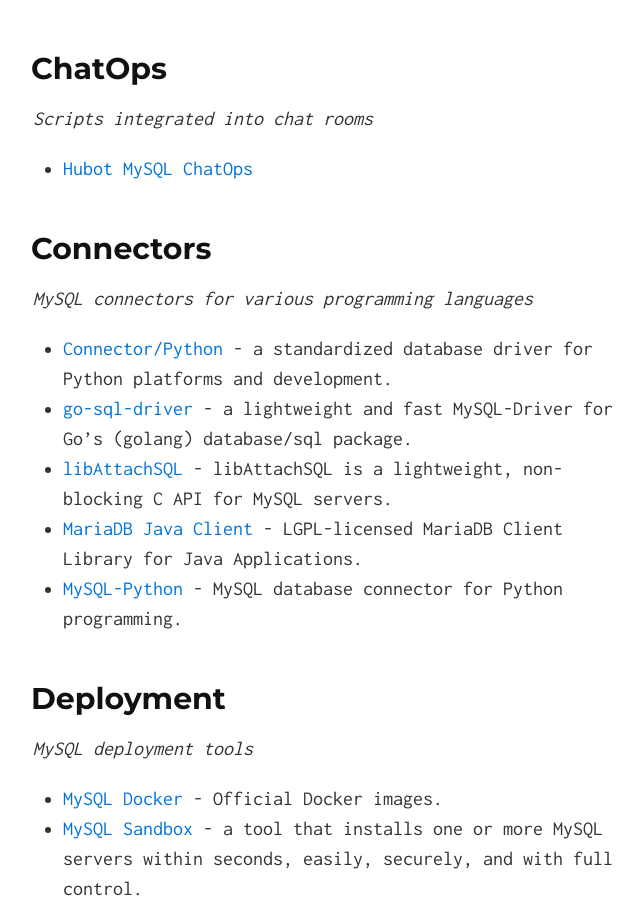
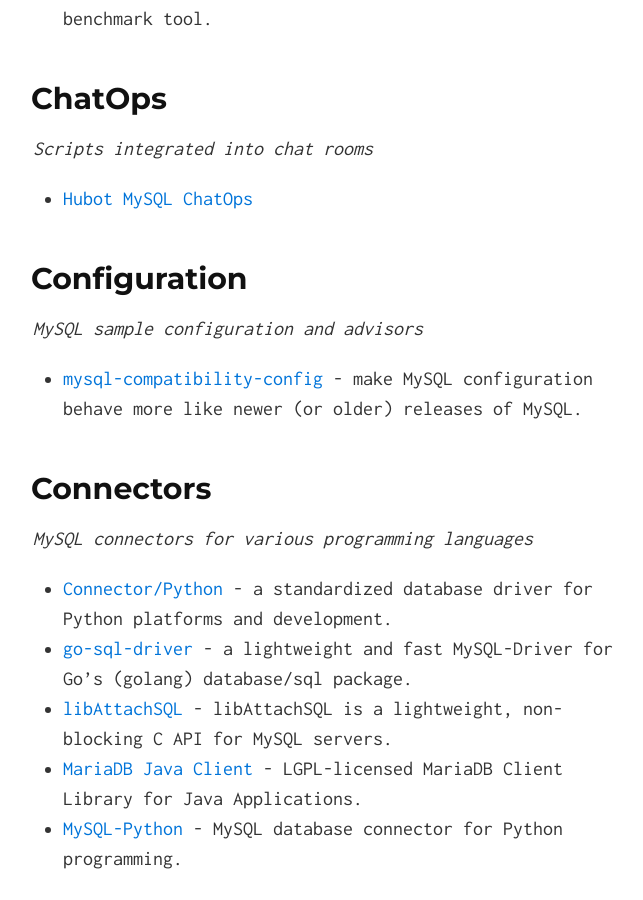
Before and after one commit to shlomi-noach/awesome-mysql, a Jekyll site: the page built from index.md, in a window 1280 px wide and 900 px high, scrolled down 2086 px. Shown: the whole window, without its empty margins (307-950 px from the left). Built offline with Jekyll 4.4.1, drawn with Linux system fonts in a browser that asks for light colours; some of the changed text lies outside the part shown.

Commit message:
Added new TOC entry for configuration
Moved configuration from server to top level TOC.

```diff
--- a/index.md
+++ b/index.md
@@ -12,6 +12,7 @@
     - [Backup](#backup)
     - [Benchmarking](#benchmarking)
     - [ChatOps](#chatops)
+    - [Configuration](#configuration)
     - [Connectors](#connectors)
     - [Deployment](#deployment)
     - [Development](#development)
@@ -61,6 +62,12 @@
 *Scripts integrated into chat rooms*
 
 - [Hubot MySQL ChatOps](https://github.com/samlambert/hubot-mysql-chatops)
+
+## Configuration
+
+*MySQL sample configuration and advisors*
+
+- [mysql-compatibility-config](https://github.com/morgo/mysql-compatibility-config) - make MySQL configuration behave more like newer (or older) releases of MySQL.
 
 ## Connectors
 
```
Also changed, not shown: other parts of index.md (+0 -4 lines).
